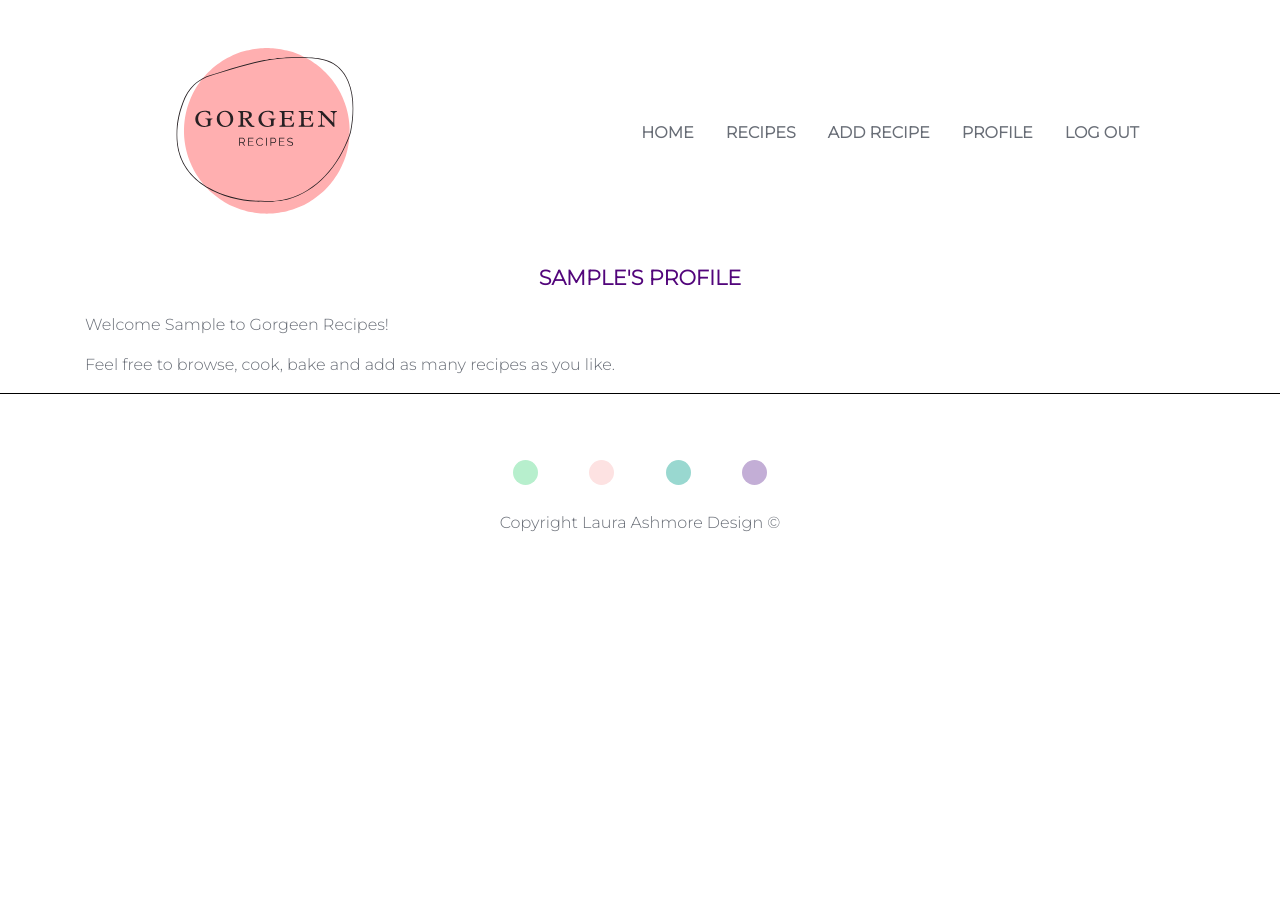
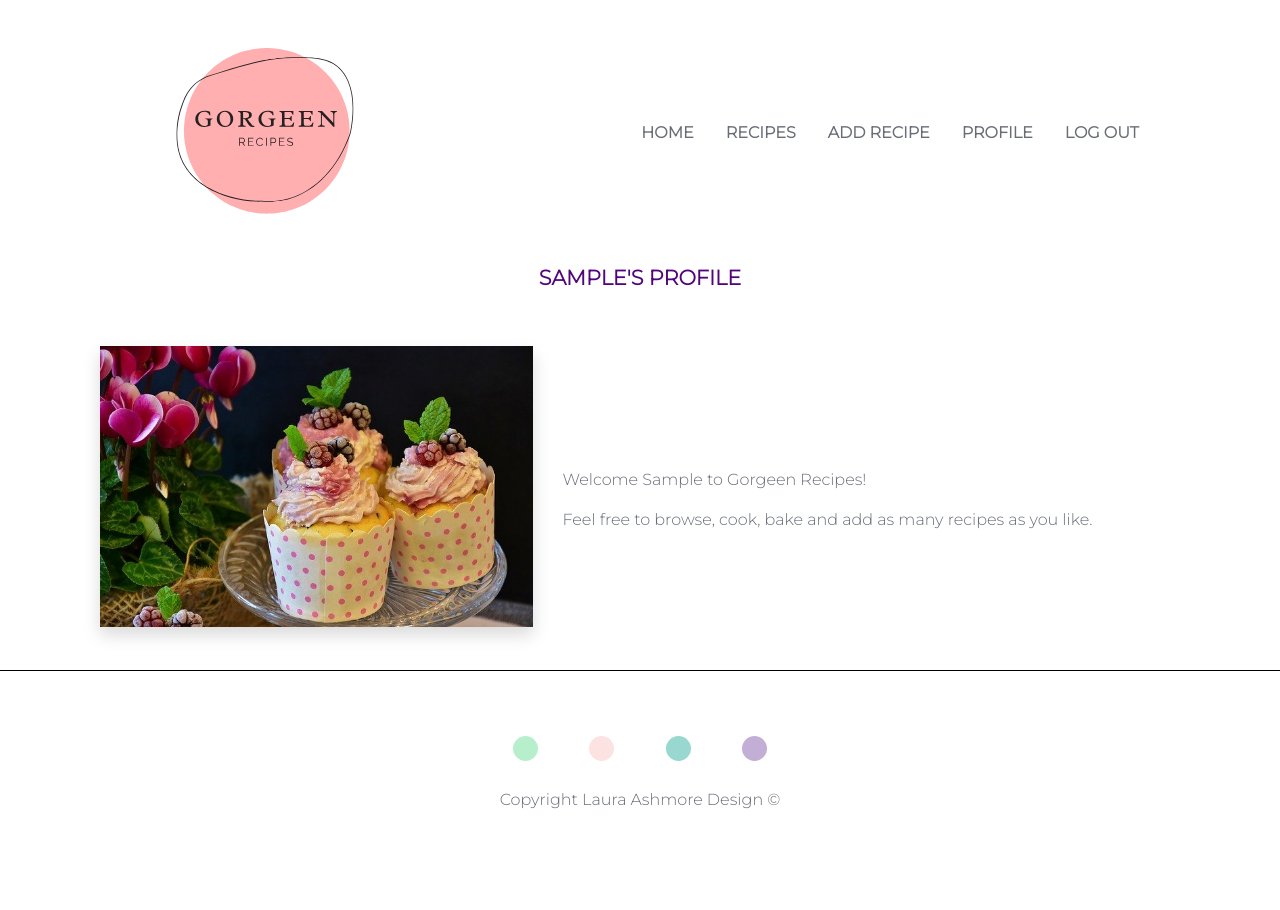
Before and after one commit to laura-ash/recipe-collection, a Flask app: page /profile/1 in a window 1280 px wide. Shown: the top 910 px of the page. Before the commit the page ends 532 px from the top, so only its background shows below. Run offline with Flask 2, Linux system fonts and the light colour scheme; the visitor is signed in with stand-in values (Sample User, id 1); a database or web service that is not in the repository returns one stand-in record (values such as "Sample title"); some libraries are stand-ins or nearby versions.

Commit message:
Add image and styling to profile.html

```diff
--- a/static/css/style.css
+++ b/static/css/style.css
@@ -354,6 +354,10 @@ footer {
     text-transform: uppercase;
 }
 
+#profile {
+    min-height: 60vh;
+}
+
 /* Media queries */
 
 @media only screen and (max-width: 300px) {
--- a/templates/components/navbar.html
+++ b/templates/components/navbar.html
@@ -10,10 +10,11 @@
             <li class="nav-item active">
                 <a class="nav-link" href="{{ url_for('get_recipes') }}">Home</a>
             </li>
+            <li class="nav-item">
+                <a class="nav-link" href="{{ url_for('get_recipes') }}">Recipes</a>
+            </li>
             {% if session.user %}
-                <li class="nav-item">
-                    <a class="nav-link" href="{{ url_for('get_recipes') }}">Recipes</a>
-                </li>
+
                 <li class="nav-item">
                     <a class="nav-link" href="{{ url_for('add_recipe') }}">Add Recipe</a>
                 </li>
--- a/templates/pages/profile.html
+++ b/templates/pages/profile.html
@@ -5,10 +5,19 @@
     <h1 class="prof-title"> {{ username }}'s Profile</h1>
 </div>
 
-<div>
-    <p>Welcome <span class="capitalize">{{ username }}</span> to Gorgeen Recipes!</p>
-    <p>Feel free to browse, cook, bake and add as many recipes as you like.</p>
-</div>
+
+
+<div class="container">
+        <div class="row block">
+            <div class="col-sm-5">
+                <img src="../../../static/images/cupcakes.jpg" alt="recipe-picture" class="recipe-pic shadow">
+            </div>
+            <div class="col-sm-7 left profile">
+                <p>Welcome <span class="capitalize">{{ username }}</span> to Gorgeen Recipes!</p>
+                <p>Feel free to browse, cook, bake and add as many recipes as you like.</p>
+            </div>
+        </div>
+    </div>
 
 
 
```
Also changed, not shown: static/images/cupcakes.jpg (added).
